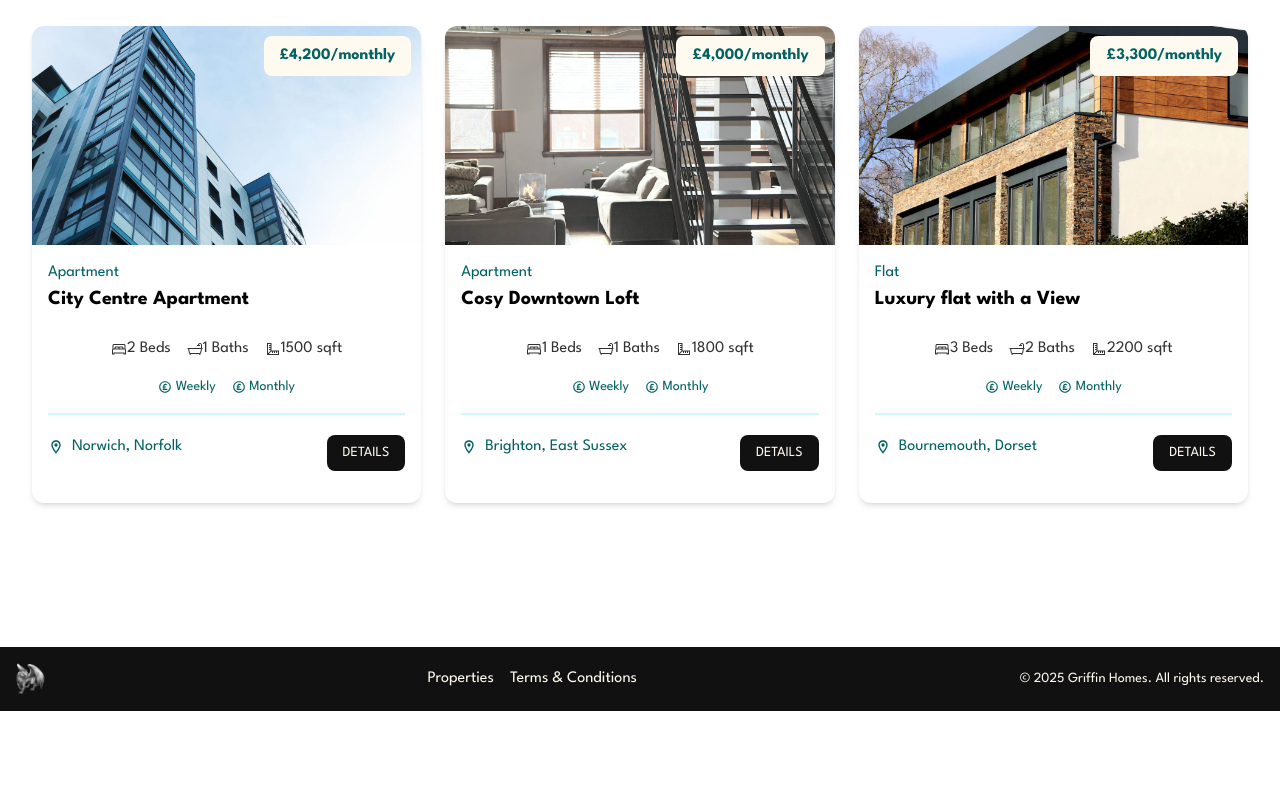
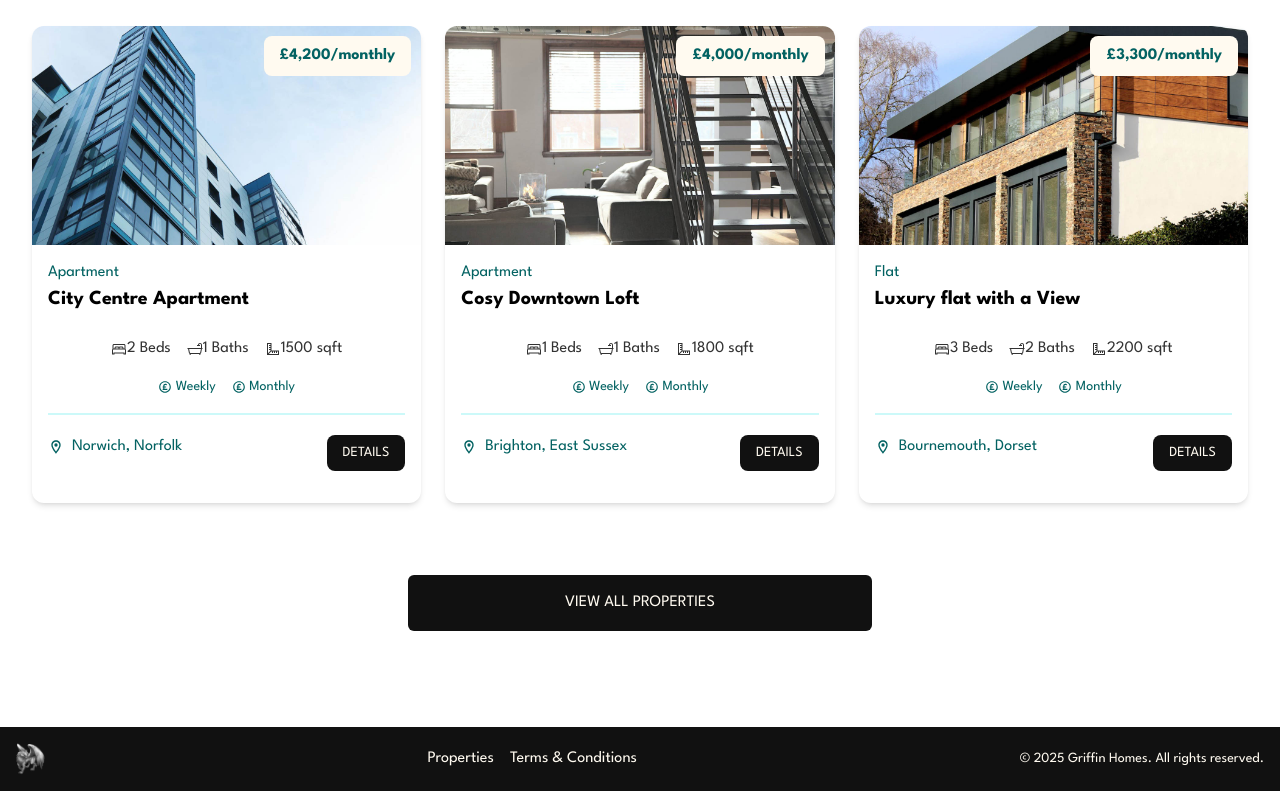
Before and after one commit to Nimira43/Griffin-Homes, a Next.js app: page / in a window 1280 px wide. Shown: the part 743-1534 px from the top of the page. Before the commit the page ends 1454 px from the top, so only its background shows below. Built offline with nearby package versions, Linux system fonts and the light colour scheme.

Commit message:
Added View All Properties button

```diff
--- a/components/HomeProperties.jsx
+++ b/components/HomeProperties.jsx
@@ -1,10 +1,12 @@
 import properties from '@/properties.json'
 import PropertyCard from './PropertyCard'
+import Link from 'next/link'
 
 const HomeProperties = () => {
   const recentProperties = properties.slice(0, 3)
 
   return (
+    <>
       <section className='px-4 py-6'>
         <div className='container-xl lg:container m-auto px-4 py-6'>
           <h2 className='text-3xl font-semibold text-prime-dark-extra mb-6 text-center'>Latest Properties</h2>
@@ -22,6 +24,14 @@ const HomeProperties = () => {
           ) }
         </div>
       </section>
+      <section className='m-auto max-w-lg
+       my-6 px-6'>
+        <Link href='/properties' className='block bg-dark hover:bg-prime-dark-extra text-light hover:text-grey-light text-center py-4 px-6 rounded-md uppercase' >
+          View All Properties
+        </Link>
+      </section>
+    </>
+
   )
 }
 
```
Lines whose indentation alone changed are shown as unchanged.
